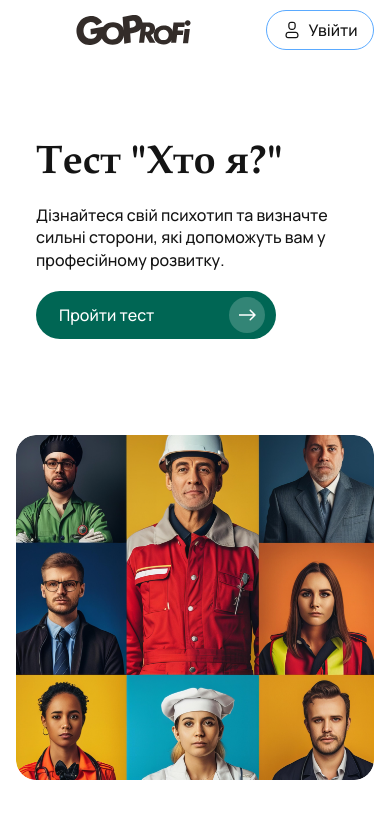
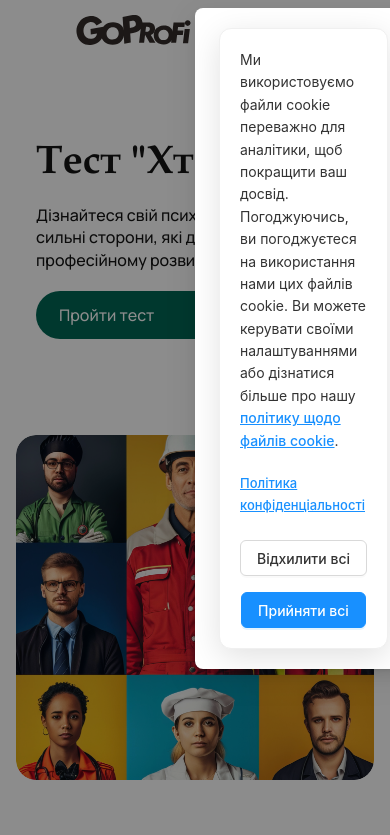
Before and after one commit to traff-spa/goprofi-front, a React (Vite) app: page / in a window 390 px wide. Shown: the top 835 px of the page. Built offline with nearby package versions, Linux system fonts and the light colour scheme.

Commit message:
init commit, basic functionality

```diff
--- a/src/App.tsx
+++ b/src/App.tsx
@@ -10,7 +10,7 @@ const App = () => {
     const {checkAuth} = useAuthStore();
 
     useEffect(() => {
-        checkAuth().catch(e=>console.error(e));
+        checkAuth().catch(e=>console.error(e, 'error during checkAuth()'));
     }, []);
 
   return (
--- /dev/null
+++ b/src/app/components/CookieConsentPopup.tsx
@@ -0,0 +1,104 @@
+import React, { useState, useEffect } from 'react';
+import { Button, Modal, Space, Typography } from 'antd';
+import '../styles/CookieConsentPopup.scss';
+
+const { Text, Link } = Typography;
+
+const CookieConsentPopup: React.FC = () => {
+    const [isVisible, setIsVisible] = useState(false);
+    useEffect(() => {
+        const cookieConsent = localStorage.getItem('cookieConsent');
+        if (!cookieConsent) {
+            setIsVisible(true);
+        }
+    }, []);
+
+    const handleAcceptAll = () => {
+        localStorage.setItem('cookieConsent', 'accepted');
+        setIsVisible(false);
+        console.log('All cookies accepted');
+    };
+
+    const handleRejectAll = () => {
+        localStorage.setItem('cookieConsent', 'rejected');
+        setIsVisible(false);
+        console.log('All cookies rejected');
+    };
+
+    const openPrivacyPolicy = () => {
+        window.open('/privacy-policy', '_blank');
+        console.log('privacy-policy window.open() func')
+    };
+
+    return (
+        <>
+            <div className="cookie-demo-container">
+                <Button
+                    type="primary"
+                    onClick={() => setIsVisible(true)}
+                    className="cookie-demo-button"
+                >
+                    Показати Cookie Попап (для тестування)
+                </Button>
+            </div>
+
+            <Modal
+                open={isVisible}
+                footer={null}
+                closable={false}
+                maskClosable={false}
+                centered
+                width="auto"
+                className="cookie-consent-modal"
+            >
+                <div className="cookie-consent-content">
+                    <div className="cookie-consent-message">
+                        <Text className="cookie-consent-text">
+                            Ми використовуємо файли cookie переважно для аналітики, щоб покращити ваш досвід.
+                            Погоджуючись, ви погоджуєтеся на використання нами цих файлів cookie.
+                            Ви можете керувати своїми налаштуваннями або дізнатися більше про нашу{' '}
+                            <Link
+                                onClick={openPrivacyPolicy}
+                                className="cookie-consent-inline-link"
+                            >
+                                політику щодо файлів cookie
+                            </Link>
+                            .
+                        </Text>
+                    </div>
+
+                    <div className="cookie-consent-privacy-link">
+                        <Link
+                            onClick={openPrivacyPolicy}
+                            className="cookie-consent-privacy-link-text"
+                        >
+                            Політика конфіденціальності
+                        </Link>
+                    </div>
+
+                    <Space
+                        direction="horizontal"
+                        size="middle"
+                        className="cookie-consent-buttons"
+                    >
+                        <Button
+                            onClick={handleRejectAll}
+                            className="cookie-consent-button cookie-consent-button--reject"
+                        >
+                            Відхилити всі
+                        </Button>
+                        <Button
+                            type="primary"
+                            onClick={handleAcceptAll}
+                            className="cookie-consent-button cookie-consent-button--accept"
+                        >
+                            Прийняти всі
+                        </Button>
+                    </Space>
+                </div>
+            </Modal>
+        </>
+    );
+};
+
+export default CookieConsentPopup;
--- a/src/app/layouts/MainLayout/MainLayout.tsx
+++ b/src/app/layouts/MainLayout/MainLayout.tsx
@@ -3,6 +3,7 @@ import { Outlet, useLocation } from 'react-router-dom';
 import { Header } from './Header';
 import { Footer } from './Footer';
 import { ROUTES } from '@/app/routes/paths';
+import CookieConsentPopup from "@components/CookieConsentPopup.tsx";
 
 export const MainLayout: FC = () => {
     const location = useLocation();
@@ -14,6 +15,7 @@ export const MainLayout: FC = () => {
             <main className={isMainPage ? 'main-page' : 'main-layout__content'}>
                 <Outlet />
             </main>
+            <CookieConsentPopup/>
             {isMainPage && <Footer />}
         </div>
     );
--- /dev/null
+++ b/src/app/styles/CookieConsentPopup.scss
@@ -0,0 +1,201 @@
+// Variables
+$primary-color: #1890ff;
+$primary-hover-color: #40a9ff;
+$border-color: #d9d9d9;
+$text-color: #333333;
+$background-color: #ffffff;
+$shadow-color: rgba(0, 0, 0, 0.12);
+$mask-color: rgba(0, 0, 0, 0.3);
+
+.cookie-demo-container {
+  padding: 20px;
+  text-align: center;
+
+  .cookie-demo-button {
+    margin-bottom: 20px;
+  }
+
+  .cookie-demo-content {
+    margin-top: 100px;
+
+    h2 {
+      margin-bottom: 16px;
+    }
+
+    p {
+      margin-bottom: 8px;
+      line-height: 1.5;
+    }
+  }
+}
+
+.cookie-consent-modal {
+  position: fixed !important;
+  z-index: 9999 !important;
+
+  .ant-modal-mask {
+    background-color: $mask-color !important;
+  }
+
+  .ant-modal-body {
+    padding: 0 !important;
+  }
+
+  .cookie-consent-content {
+    padding: 24px;
+    max-width: 480px;
+    background-color: $background-color;
+    border-radius: 12px;
+    box-shadow: 0 8px 32px $shadow-color;
+    border: 1px solid #f0f0f0;
+  }
+
+  // Message section
+  .cookie-consent-message {
+    margin-bottom: 20px;
+
+    .cookie-consent-text {
+      font-size: 14px;
+      line-height: 1.6;
+      color: $text-color;
+      display: block;
+
+      .cookie-consent-inline-link {
+        color: $primary-color;
+        text-decoration: underline;
+        cursor: pointer;
+        transition: color 0.3s ease;
+
+        &:hover {
+          color: $primary-hover-color;
+        }
+      }
+    }
+  }
+
+  // Privacy policy link section
+  .cookie-consent-privacy-link {
+    margin-bottom: 24px;
+
+    .cookie-consent-privacy-link-text {
+      color: $primary-color;
+      font-size: 13px;
+      text-decoration: underline;
+      cursor: pointer;
+      transition: color 0.3s ease;
+
+      &:hover {
+        color: $primary-hover-color;
+      }
+    }
+  }
+
+  // Buttons section
+  .cookie-consent-buttons {
+    width: 100%;
+    justify-content: flex-end;
+
+    .cookie-consent-button {
+      border-radius: 6px;
+      height: 36px;
+      padding: 0 16px;
+      font-size: 14px;
+      font-weight: 500;
+      transition: all 0.3s ease;
+
+      &--reject {
+        border: 1px solid $border-color;
+        color: $text-color;
+        background-color: $background-color;
+
+        &:hover {
+          border-color: $primary-hover-color !important;
+          color: $primary-hover-color !important;
+          background-color: $background-color !important;
+        }
+
+        &:focus {
+          border-color: $primary-color !important;
+          color: $primary-color !important;
+        }
+      }
+
+      &--accept {
+        background-color: $primary-color;
+        border-color: $primary-color;
+
+        &:hover {
+          background-color: $primary-hover-color !important;
+          border-color: $primary-hover-color !important;
+        }
+
+        &:focus {
+          background-color: $primary-hover-color !important;
+          border-color: $primary-hover-color !important;
+        }
+      }
+    }
+  }
+}
+
+// Responsive styles
+@media (max-width: 768px) {
+  .cookie-consent-modal {
+    .ant-modal {
+      margin: 0 !important;
+      padding: 16px !important;
+    }
+
+    .ant-modal-content {
+      border-radius: 8px !important;
+    }
+
+    .cookie-consent-buttons {
+      flex-direction: column !important;
+      width: 100% !important;
+
+      .ant-btn {
+        width: 100% !important;
+        margin-bottom: 8px !important;
+
+        &:last-child {
+          margin-bottom: 0 !important;
+        }
+      }
+    }
+  }
+}
+
+@media (max-width: 480px) {
+  .cookie-consent-modal {
+    .cookie-consent-content {
+      padding: 20px !important;
+      max-width: none !important;
+    }
+  }
+
+  .cookie-demo-container {
+    padding: 16px;
+
+    .cookie-demo-content {
+      margin-top: 60px;
+    }
+  }
+}
+
+// Additional utility classes
+.cookie-consent-modal {
+  // Ensure modal stays fixed and doesn't scroll with page
+  .ant-modal-wrap {
+    position: fixed !important;
+    top: 0 !important;
+    left: 0 !important;
+    right: 0 !important;
+    bottom: 0 !important;
+  }
+
+  // Prevent body scroll when modal is open
+  body.modal-open & {
+    overflow: hidden;
+  }
+}
```
